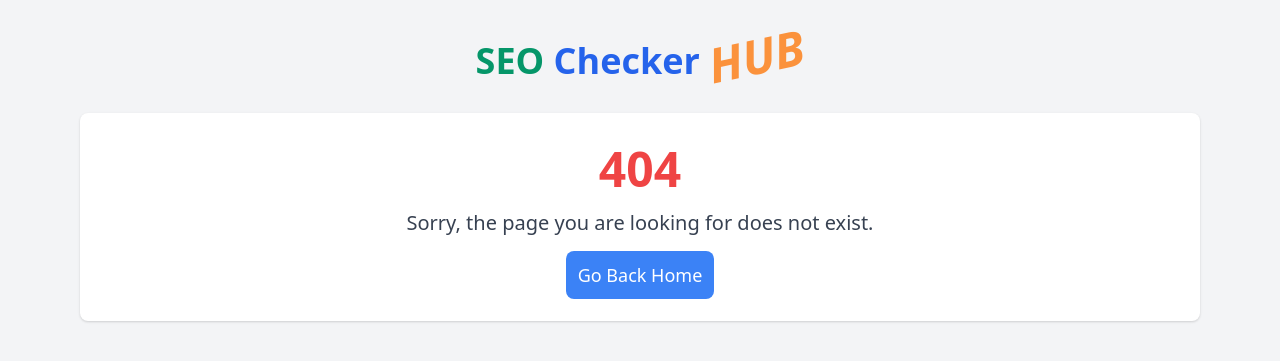
After one commit to ioborin22/seocheckerhub.com, a Django app: template seochecker/templates/404.html in a window 1280 px wide. The commit adds this page. Shown: the top 361 px of the page. Run offline with Django 4.2, Linux system fonts and the light colour scheme; the template is opened without the code that fills it, so the values that code supplies are empty.

Commit message:
20240816

```diff
--- /dev/null
+++ b/seochecker/templates/404.html
@@ -0,0 +1,42 @@
+{% load static %}
+{% load i18n %}
+<!DOCTYPE html>
+<html lang="{{ LANGUAGE_CODE }}">
+<head>
+    <meta charset="UTF-8">
+    <meta name="viewport" content="width=device-width, minimum-scale=1, initial-scale=1">
+    <meta name="apple-mobile-web-app-status-bar-style" content="black">
+    <meta name="apple-mobile-web-app-capable" content="yes">
+    <link rel="shortcut icon" href="{% static 'images/seocheckerhub.png' %}" type="image/x-icon">
+    <link rel="image_src" href="{% static 'images/seocheckerhub.png' %}">
+    <link href="{% static 'images/seocheckerhub.png' %}" rel="apple-touch-icon">
+    <link href="{% static 'images/seocheckerhub.png' %}" rel="apple-touch-icon" sizes="76x76">
+    <link href="{% static 'images/seocheckerhub.png' %}" rel="apple-touch-icon" sizes="120x120">
+    <link href="{% static 'images/seocheckerhub.png' %}" rel="apple-touch-icon" sizes="152x152">
+    <link href="https://cdn.jsdelivr.net/npm/tailwindcss@2.2.19/dist/tailwind.min.css" rel="stylesheet">
+    <link rel="canonical" href="https://www.seocheckerhub.com/"/>
+    <title>{% trans "Page Not Found - SEO Checker HUB" %}</title>
+</head>
+
+<body class="bg-gray-100 font-sans leading-normal tracking-normal">
+    <div class="container mx-auto px-4 py-8 max-w-6xl text-center">
+        <div class="mb-8">
+            <a href="/" class="inline-flex items-baseline">
+                <h1 class="text-4xl font-bold text-gray-800 mr-2">
+                    <span class="text-green-600 hover:underline">{% trans "SEO" %}</span>
+                    <span class="text-blue-600 hover:underline">{% trans "Checker" %}</span>
+                </h1>
+                <span class="font-extrabold text-5xl transform -rotate-12 transition-transform duration-300 ease-in-out hover:scale-110" style="font-style: italic; color: #FB923C;">
+                    HUB
+                </span>
+            </a>
+        </div>
+
+        <div class="bg-white p-8 shadow rounded-lg">
+            <h2 class="text-5xl font-bold text-red-500 mb-4">{% trans "404" %}</h2>
+            <p class="text-xl text-gray-700 mb-6">{% trans "Sorry, the page you are looking for does not exist." %}</p>
+            <a href="/" class="bg-blue-500 text-white p-3 rounded-lg text-lg hover:bg-blue-600 transition duration-200">{% trans "Go Back Home" %}</a>
+        </div>
+    </div>
+</body>
+</html>
--- a/seochecker/urls.py
+++ b/seochecker/urls.py
@@ -1,6 +1,13 @@
 from django.contrib import admin
 from django.urls import path
 from checker import views
+from django.conf.urls import handler404
+from django.shortcuts import render
+
+def custom_404(request, exception):
+    return render(request, '404.html', status=404)
+
+handler404 = custom_404
 
 urlpatterns = [
     path('admin/', admin.site.urls),
```
Also changed, not shown: checker/templates/checker/index.html (+8 -0 lines), seochecker/settings.py (+4 -3 lines), 2 other files.
